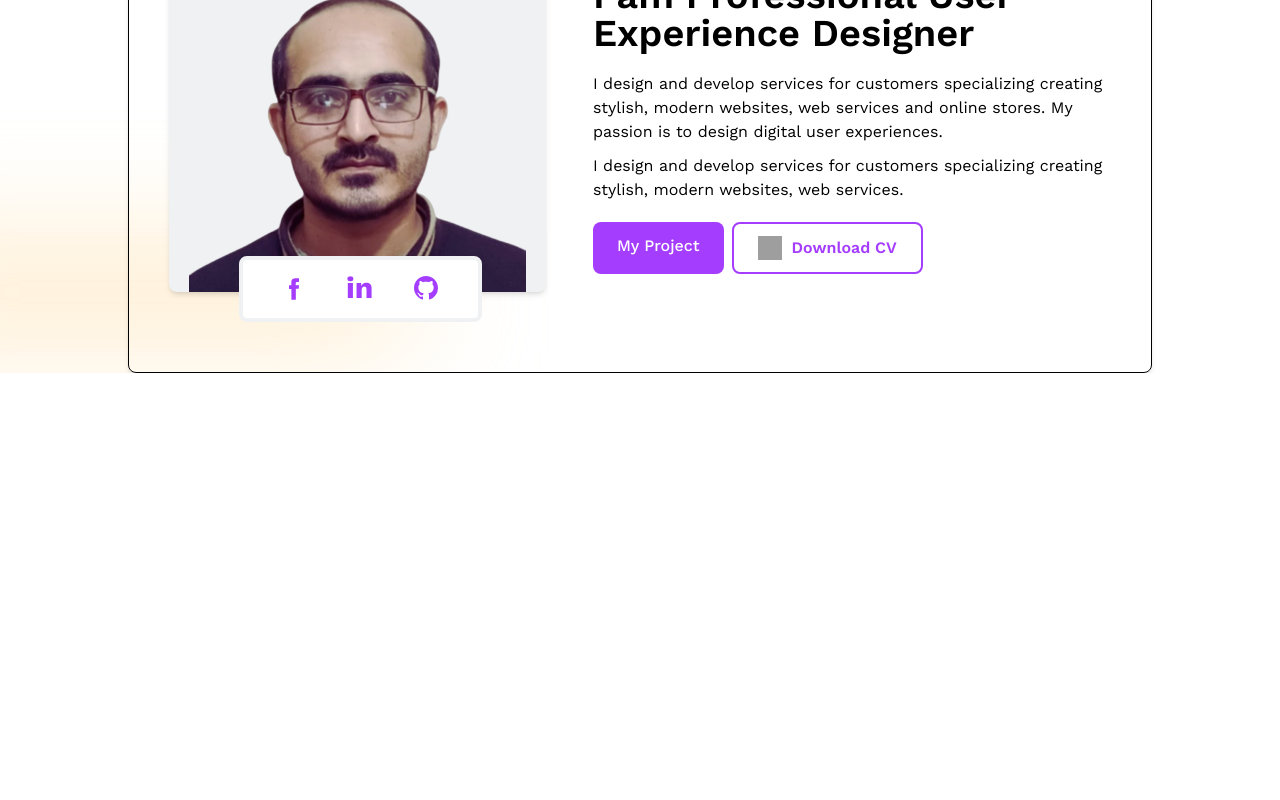
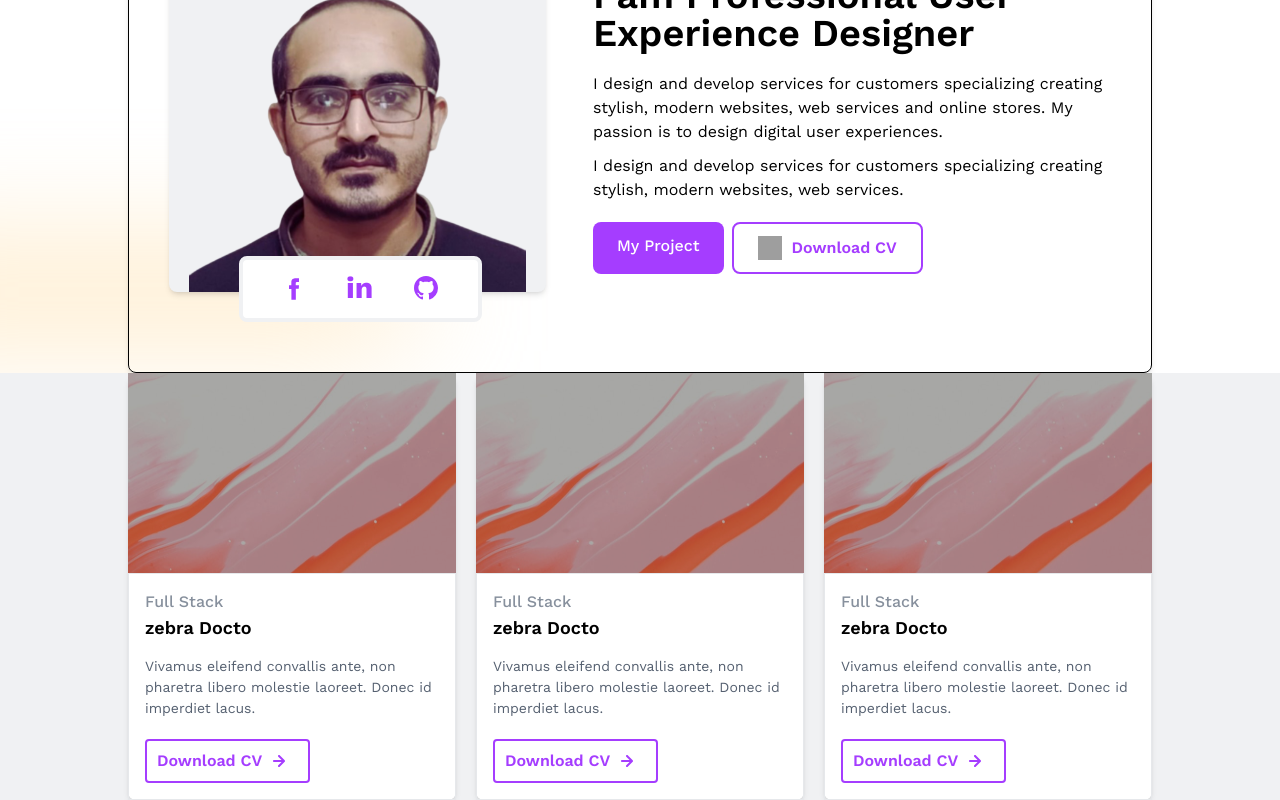
Before and after one commit to nasarmasood/my-portfolio, a Next.js app: page / in a window 1280 px wide. Shown: the part 914-1714 px from the top of the page. Before the commit the page ends 1287 px from the top, so only its background shows below. Built offline with nearby package versions, Linux system fonts and the light colour scheme; grey boxes are pictures that could not be loaded.

Commit message:
projects section

```diff
--- /dev/null
+++ b/src/app/components/ProjectsSection/index.tsx
@@ -0,0 +1,121 @@
+import React from 'react'
+
+function ProjectSection() {
+  return (
+    <div className="container-wrapper bg-grey">
+        <div className='container'>
+            <div className='grid grid-cols-1 md:grid-cols-3 gap-5'>
+                <div className='item bg-white shadow-md rounded-lg rounded-2'>
+                    <div className='w-full h-[200px]'>
+                       <img
+              src="/images/projectpic.svg"
+              alt="My Picture"
+              className="w-[100%] h-[100%] object-cover"
+            />
+                    </div>
+                    <div className='border-grey-dark border-1 p-4'>
+                        <p className='font-medium text-[16px] text-grey-dark'>Full Stack</p>
+                        <p className='font-semibold text-[18px]'>zebra Docto</p>
+                        <p className='text-main-text text-[14px] mt-[15px]'>Vivamus eleifend convallis ante, non pharetra libero molestie laoreet. Donec id imperdiet lacus.</p>
+                    <div
+                role="button"
+                style={{
+                  border: "2px solid #A53DFF",
+                  width:'165px',
+                  borderRadius: "4px",
+                  color: "#A53DFF",
+                  display:'flex',
+                  gap:'5px'
+                }}
+                className="cursor-pointer  px-[10px] py-[8px] rounded-1 inline-block mt-[20px]"
+              >
+               <p className="font-semibold text-[16px]">Download CV</p>
+                <div className="w-[24px] h-[24px]"> <img
+              src="/images/rightarrow.svg"
+              alt="download icon"
+              className="w-full h-full object-cover"
+            /></div>
+              </div>
+                    </div>
+
+                </div>
+
+                 <div className='item bg-white shadow-md rounded-lg rounded-2'>
+                    <div className='w-full h-[200px]'>
+                       <img
+              src="/images/projectpic.svg"
+              alt="My Picture"
+              className="w-[100%] h-[100%] object-cover"
+            />
+                    </div>
+                    <div className='border-grey-dark border-1 p-4'>
+                        <p className='font-medium text-[16px] text-grey-dark'>Full Stack</p>
+                        <p className='font-semibold text-[18px]'>zebra Docto</p>
+                        <p className='text-main-text text-[14px] mt-[15px]'>Vivamus eleifend convallis ante, non pharetra libero molestie laoreet. Donec id imperdiet lacus.</p>
+                    <div
+                role="button"
+                style={{
+                  border: "2px solid #A53DFF",
+                  width:'165px',
+                  borderRadius: "4px",
+                  color: "#A53DFF",
+                  display:'flex',
+                  gap:'5px'
+                }}
+                className="cursor-pointer  px-[10px] py-[8px] rounded-1 inline-block mt-[20px]"
+              >
+               <p className="font-semibold text-[16px]">Download CV</p>
+                <div className="w-[24px] h-[24px]"> <img
+              src="/images/rightarrow.svg"
+              alt="download icon"
+              className="w-full h-full object-cover"
+            /></div>
+              </div>
+                    </div>
+
+                </div>
+
+                 <div className='item bg-white shadow-md rounded-lg rounded-2'>
+                    <div className='w-full h-[200px]'>
+                       <img
+              src="/images/projectpic.svg"
+              alt="My Picture"
+              className="w-[100%] h-[100%] object-cover"
+            />
+                    </div>
+                    <div className='border-grey-dark border-1 p-4'>
+                        <p className='font-medium text-[16px] text-grey-dark'>Full Stack</p>
+                        <p className='font-semibold text-[18px]'>zebra Docto</p>
+                        <p className='text-main-text text-[14px] mt-[15px]'>Vivamus eleifend convallis ante, non pharetra libero molestie laoreet. Donec id imperdiet lacus.</p>
+                    <div
+                role="button"
+                style={{
+                  border: "2px solid #A53DFF",
+                  width:'165px',
+                  borderRadius: "4px",
+                  color: "#A53DFF",
+                  display:'flex',
+                  gap:'5px'
+                }}
+                className="cursor-pointer  px-[10px] py-[8px] rounded-1 inline-block mt-[20px]"
+              >
+               <p className="font-semibold text-[16px]">Download CV</p>
+                <div className="w-[24px] h-[24px]"> <img
+              src="/images/rightarrow.svg"
+              alt="download icon"
+              className="w-full h-full object-cover"
+            /></div>
+              </div>
+                    </div>
+
+                </div>
+
+
+            </div>
+
+        </div>
+    </div>
+  )
+}
+
+export default ProjectSection
--- a/src/app/globals.css
+++ b/src/app/globals.css
@@ -14,7 +14,8 @@
   --color-main-text: #556070;
   --color-neutral-dark: #333333;
   --color-grey: #F0F1F3;
-
+  --color-grey-dark:#E6E8EB;
+  --color-grey-dark-two: #87909D;
 
 
   --shadow-theme-md:
@@ -69,6 +70,9 @@
  border-color: var(--color-grey);
 }
 
+.border-grey-dark {
+ border-color: var(--color-grey-dark);
+}
 
 .text-primary {
   color: var(--color-primary);
@@ -92,6 +96,11 @@
 
 .text-neutral-dark {
   color: var(--color-neutral-dark);
+}
+
+
+.text-grey-dark {
+  color: var(--color-grey-dark-two);
 }
 
 .text-grey {
--- a/src/app/page.tsx
+++ b/src/app/page.tsx
@@ -1,9 +1,10 @@
 import HeroSection from "./components/HeroSection";
-
+import ProjectSection from "./components/ProjectsSection";
 export default function Home() {
   return (
     <div>
      <HeroSection/>
+     <ProjectSection/>
 
     </div>
   );
```
Also changed, not shown: public/images/projectpic.svg (added), public/images/rightarrow.svg (added).
